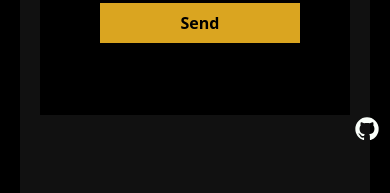
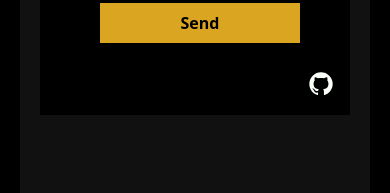
Before and after one commit to kzmfhm/my-portfolio, a React (Create React App) app: page /contact in a window 390 px wide. Shown: the part 577-770 px from the top of the page. Built offline with nearby package versions, Linux system fonts and the light colour scheme.

Commit message:
Pages Almost complete

```diff
--- a/src/pages/Contact/style.css
+++ b/src/pages/Contact/style.css
@@ -5,6 +5,11 @@ body {
     overflow-x: hidden;
     z-index: -1;
   }
+  .g-icon{
+    margin-left: 95%;
+
+
+}
 .loading-tag {
     color: #daa520;
     font-size: 18px;
@@ -44,10 +49,9 @@ body {
     .hide-in-mobile {
       display: none;
     }
+    .g-icon{
+      margin-left: 82%;
+      margin-top: -13%;
+
   }
-
-.g-icon{
-    margin-left: 95%;
-
-
-}
+  }
--- a/src/pages/Home/index.jsx
+++ b/src/pages/Home/index.jsx
@@ -23,7 +23,7 @@ const Home = () => {
      </div>
     <div class='mt-[20px]  pt-[110px] align-middle justify-center rounded-xl items-center space-x-4 md:mx-[10px]  font-bold h-[100px] md:h-[330px] w-[290px] md:w-[480px] text-white bg-[#111] section2'>
     <h2 class='align-middle w-[350px] md:mx-[60px] mt-[10px] text-white text-1xl cursor-pointer transition ease-in-out delay-150 hover:text-yellow-600 hover:-translate-y-1 hover:scale-110 duration-300 ..'>
-        💫Frontend Developer / JavaScript & TypeScript Expert/. Mostly, I work on creating user interfaces.
+        💫Frontend Developer Next.js, JavaScript & TypeScript Expert. Mostly, I work on creating user interfaces.
     </h2>
   </div>
   </div>
--- a/src/pages/Home/style.css
+++ b/src/pages/Home/style.css
@@ -54,6 +54,10 @@
         padding-top: 30%;
         width: 250px;
     }
+    .icon{
+    margin-left: 85%;
+    margin-top: -3%;
+     }
 }
 .solar-system {
     position: relative;
```
